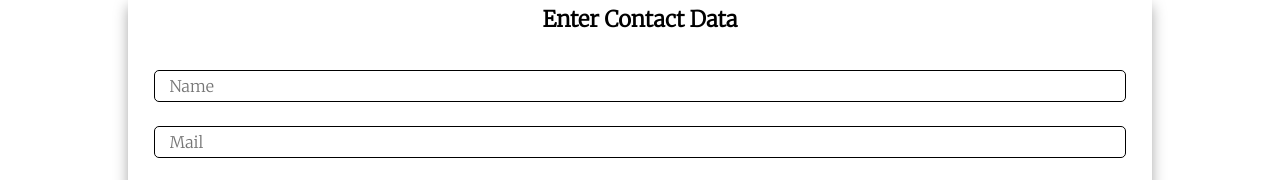
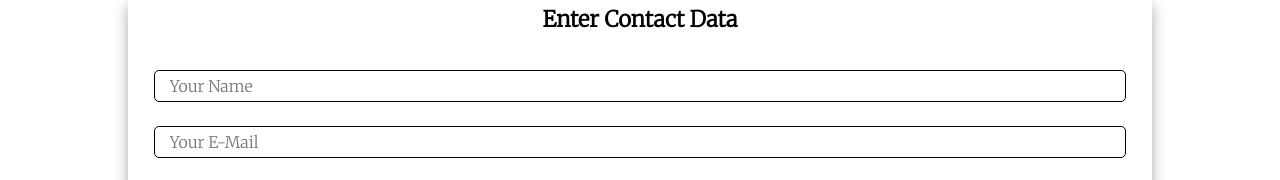
Before and after one commit to Dawood-Shahid/BurgerBuilder, a React (Create React App) app: page /checkout in a window 1280 px wide. Both pictures are taken after a click on the button "CONTINUE". Shown: the part 608-788 px from the top of the page. Built offline with nearby package versions, Linux system fonts and the light colour scheme.

Commit message:
input form working correctly (no validation)

```diff
--- a/src/components/UI/Input/Input.js
+++ b/src/components/UI/Input/Input.js
@@ -6,15 +6,46 @@ import './Input.css'
 const input = (props) => {
     let inputElement = null;
 
-    switch (props.inputtype) {
+    switch (props.elementType) {
         case ('input'):
-            inputElement = <input className='InputField' {...props} />
+            inputElement = <input
+                className='InputField'
+                {...props.elementConfig}
+                value={props.value}
+                onChange={props.changed}
+            />
             break
+
         case ('textarea'):
-            inputElement = <textarea className='InputField' {...props} />
+            inputElement = <textarea
+                className='InputField'
+                {...props.elementConfig}
+                value={props.value}
+                onChange={props.changed}
+            />
             break
+
+        case ('select'):
+            inputElement = <select
+                className='InputField'
+                // value={props.value}
+                onChange={props.changed}
+            >
+                {props.elementConfig.options.map( option => (
+                    <option key={option.value} value={option.value}>
+                        {option.displayValue}
+                    </option>
+                ))}
+            </select>
+            break
+
         default:
-            inputElement = <input className='InputField' {...props} />
+            inputElement = <input
+                className='InputField'
+                {...props.elementConfig}
+                value={props.value}
+                onChange={props.changed}
+            />
     }
 
     return (
--- a/src/containers/Checkout/Checkout.js
+++ b/src/containers/Checkout/Checkout.js
@@ -39,7 +39,10 @@ class Checkout extends Component {
         }
         // console.log(price);
         // console.log(ingredients);
-        this.setState({ ingredients: ingredients , totalPrice: price});
+        this.setState({
+            ingredients: ingredients,
+            totalPrice: price
+        });
 
         // console.log(this.props.history);
         // console.log(`match path => ${this.props.match.path}`);
--- a/src/containers/Checkout/ContactData/ContactData.js
+++ b/src/containers/Checkout/ContactData/ContactData.js
@@ -12,11 +12,49 @@ class ContactData extends Component {
     state = {
         ingredients: null,
         totalPrice: null,
-        contact: {
-            name: '',
-            email: '',
-            contactNo: '',
-            address: ''
+        customerDetails: {
+            name: {
+                elementType: 'input',
+                elementConfig: {
+                    type: 'text',
+                    placeholder: 'Your Name'
+                },
+                value: ''
+            },
+            email: {
+                elementType: 'input',
+                elementConfig: {
+                    type: 'email',
+                    placeholder: 'Your E-Mail'
+                },
+                value: ''
+            },
+            contactNo: {
+                elementType: 'input',
+                elementConfig: {
+                    type: 'text',
+                    placeholder: 'Contact Number'
+                },
+                value: ''
+            },
+            address: {
+                elementType: 'textarea',
+                elementConfig: {
+                    // type: 'text',
+                    placeholder: 'Address'
+                },
+                value: ''
+            },
+            deliceryMethod: {
+                elementType: 'select',
+                elementConfig: {
+                    options: [
+                        {value: 'fastest', displayValue: 'Fastest'},
+                        {value: 'cheapest', displayValue: 'Cheapest'}
+                    ]
+                },
+                value: 'fastest'
+            },
         },
         loader: false,
         purchasing: false,
@@ -43,11 +81,17 @@ class ContactData extends Component {
 
         // console.log(this.props.ingredients);
         // console.log(this.props.price);
+        const customerData = {}
+        for (let key in this.state.customerDetails) {
+            customerData[key] = this.state.customerDetails[key].value
+        }
+        // console.log(customerData)
         const orderData = {
             ingredients: { ...this.props.ingredients },
-            // contact data
+            customerDetails: customerData,
             totalAmmount: this.props.price
         }
+        // console.log(orderData)
         axios.post('https://myburger-f9cc2.firebaseio.com/Orders.json', orderData)
             .then(response => {
                 this.setState({
@@ -61,6 +105,15 @@ class ContactData extends Component {
                     error: true
                 })
             });
+    }
+
+    inputChangedHandler = (event, inputIdentifier) => {
+        // console.log(event.target.value);
+        const updatedCustomerDetails = {...this.state.customerDetails}
+        const updatedFormField = {...updatedCustomerDetails[inputIdentifier]}
+        updatedFormField.value = event.target.value
+        updatedCustomerDetails[inputIdentifier] = updatedFormField
+        this.setState({customerDetails: updatedCustomerDetails})
     }
 
     render() {
@@ -83,16 +136,29 @@ class ContactData extends Component {
             )
         }
 
+        let customerDetailsArray = [];
+        for (let key in this.state.customerDetails) {
+            customerDetailsArray.push({
+                id: key,
+                configuration: this.state.customerDetails[key]
+            })
+        }
+
         return (
             <div className='ContactForm'>
                 {loader}
                 <h3>Enter Contact Data</h3>
-                <form>
-                    <Input inputtype='input' type='text' name='name' placeholder='Name' />
-                    <Input inputtype='input' type='email' name='email' placeholder='Mail' />
-                    <Input inputtype='input' type='text' name='contact' placeholder='Contact' />
-                    <Input inputtype='input' type='text' name='address' placeholder='Address' />
-                    <Button btnType='Success' clicked={this.orderHandler} >ORDER</Button>
+                <form onSubmit={this.orderHandler}>
+                    {customerDetailsArray.map( details => (
+                        <Input
+                            key={details.id}
+                            elementType={details.configuration.elementType}
+                            elementConfig={details.configuration.elementConfig}
+                            value={details.configuration.value}
+                            changed={(event) => this.inputChangedHandler(event, details.id)}
+                        />
+                    ))}
+                    <Button btnType='Success'>ORDER</Button>
                 </form>
             </div>
         )
```
Also changed, not shown: public/Logo.png (added).
